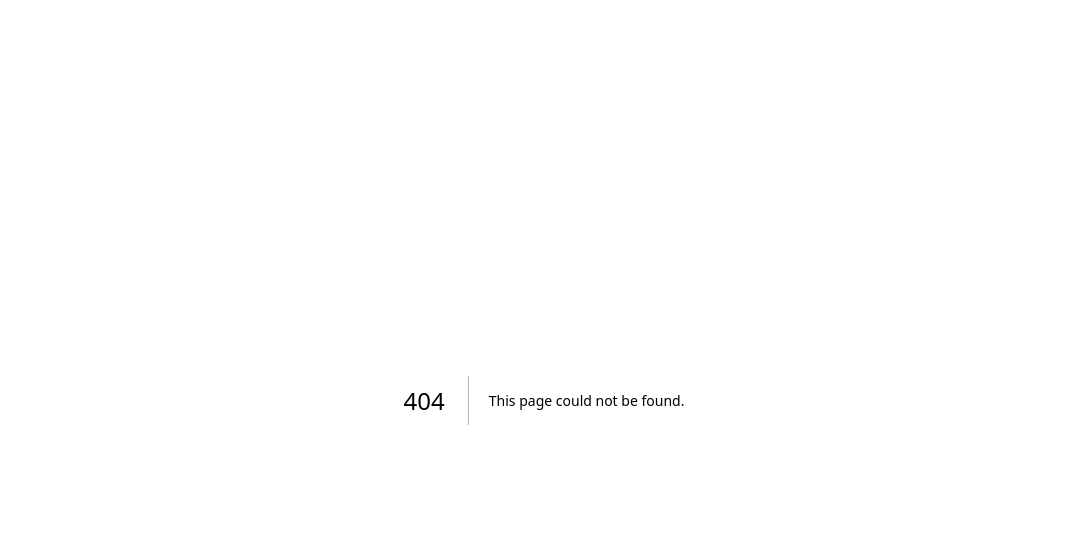
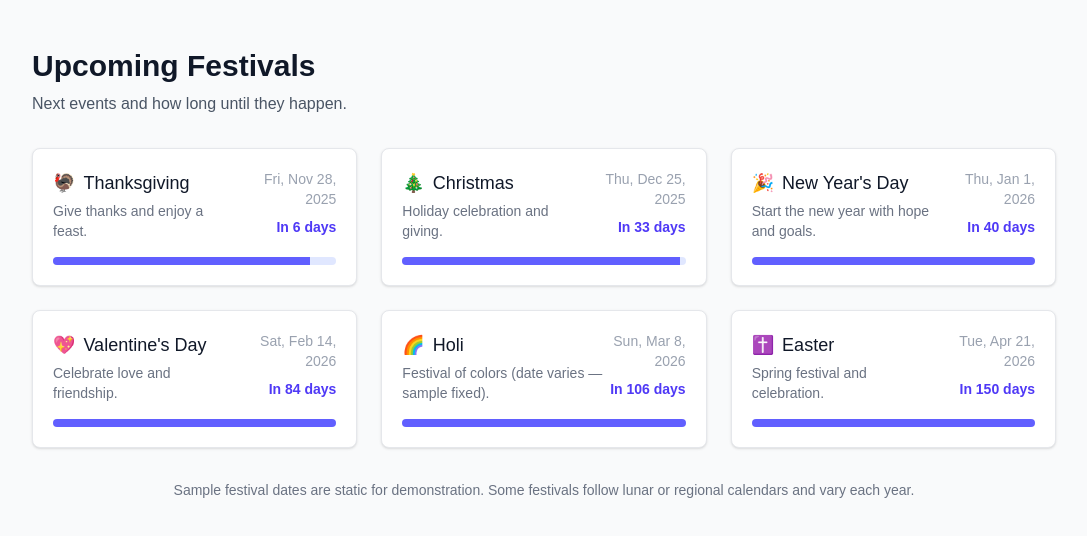
Before and after one commit to rohit2689/ci-cd, a Next.js app: page /newpage in a window 1280 px wide. Before the commit this address had no page. Shown: the top 536 px of the page, without its empty margins (96-1183 px from the left). Built offline with nearby package versions, Linux system fonts and the light colour scheme.

Commit message:
adding to github

```diff
--- /dev/null
+++ b/app/newpage/page.tsx
@@ -0,0 +1,115 @@
+import React from "react";
+
+type Festival = {
+    id: string;
+    name: string;
+    month: number; // 1-12
+    day: number; // 1-31
+    emoji?: string;
+    description?: string;
+};
+
+const FESTIVALS: Festival[] = [
+    { id: "newyear", name: "New Year's Day", month: 1, day: 1, emoji: "🎉", description: "Start the new year with hope and goals." },
+    { id: "valentine", name: "Valentine's Day", month: 2, day: 14, emoji: "💖", description: "Celebrate love and friendship." },
+    { id: "holi", name: "Holi", month: 3, day: 8, emoji: "🌈", description: "Festival of colors (date varies — sample fixed)." },
+    { id: "easter", name: "Easter", month: 4, day: 21, emoji: "✝️", description: "Spring festival and celebration." },
+    { id: "diwali", name: "Diwali", month: 11, day: 1, emoji: "🪔", description: "Festival of lights (date varies — sample fixed)." },
+    { id: "halloween", name: "Halloween", month: 10, day: 31, emoji: "🎃", description: "Spooky costumes and treats." },
+    { id: "thanksgiving", name: "Thanksgiving", month: 11, day: 28, emoji: "🦃", description: "Give thanks and enjoy a feast." },
+    { id: "christmas", name: "Christmas", month: 12, day: 25, emoji: "🎄", description: "Holiday celebration and giving." },
+];
+
+function nextOccurrence(month: number, day: number, from = new Date()): Date {
+    const year = from.getFullYear();
+    const candidate = new Date(year, month - 1, day, 0, 0, 0, 0);
+    if (isSameDate(candidate, from) || candidate >= startOfDay(from)) {
+        // If it's today or later this year => use this year
+        return candidate;
+    }
+    // Otherwise next year
+    return new Date(year + 1, month - 1, day, 0, 0, 0, 0);
+}
+
+function startOfDay(d: Date) {
+    return new Date(d.getFullYear(), d.getMonth(), d.getDate(), 0, 0, 0, 0);
+}
+
+function isSameDate(a: Date, b: Date) {
+    return a.getFullYear() === b.getFullYear() && a.getMonth() === b.getMonth() && a.getDate() === b.getDate();
+}
+
+function formatDate(d: Date) {
+    return d.toLocaleDateString(undefined, { weekday: "short", month: "short", day: "numeric", year: "numeric" });
+}
+
+export default function Page() {
+    const now = new Date();
+
+    const upcoming = FESTIVALS.map((f) => {
+        const date = nextOccurrence(f.month, f.day, now);
+        const msPerDay = 1000 * 60 * 60 * 24;
+        const diffMs = startOfDay(date).getTime() - startOfDay(now).getTime();
+        const daysLeft = Math.round(diffMs / msPerDay);
+        return { ...f, nextDate: date, daysLeft };
+    })
+        .sort((a, b) => a.nextDate.getTime() - b.nextDate.getTime())
+        .slice(0, 6);
+
+    return (
+        <main className="min-h-screen bg-gray-50 dark:bg-gray-900 py-12 px-4">
+            <div className="max-w-5xl mx-auto">
+                <header className="mb-8">
+                    <h1 className="text-3xl font-semibold text-gray-900 dark:text-gray-100">Upcoming Festivals</h1>
+                    <p className="mt-2 text-gray-600 dark:text-gray-300">Next events and how long until they happen.</p>
+                </header>
+
+                <section className="grid gap-6 grid-cols-1 sm:grid-cols-2 lg:grid-cols-3">
+                    {upcoming.map((f) => (
+                        <article
+                            key={f.id}
+                            className="flex flex-col justify-between bg-white dark:bg-gray-800 border border-gray-200 dark:border-gray-700 rounded-lg p-5 shadow-sm"
+                        >
+                            <div>
+                                <div className="flex items-start justify-between">
+                                    <div>
+                                        <h2 className="text-lg font-medium text-gray-900 dark:text-gray-100">
+                                            <span className="mr-2">{f.emoji}</span>
+                                            {f.name}
+                                        </h2>
+                                        <p className="mt-1 text-sm text-gray-500 dark:text-gray-300">{f.description}</p>
+                                    </div>
+                                    <div className="text-right">
+                                        <p className="text-sm text-gray-400">{formatDate(f.nextDate)}</p>
+                                        <p className="mt-2 text-sm font-semibold text-indigo-600 dark:text-indigo-400">
+                                            {f.daysLeft <= 0 ? "Today" : f.daysLeft === 1 ? "In 1 day" : `In ${f.daysLeft} days`}
+                                        </p>
+                                    </div>
+                                </div>
+                            </div>
+
+                            <div className="mt-4">
+                                <div className="w-full h-2 bg-indigo-100 dark:bg-indigo-900 rounded-full overflow-hidden">
+                                    {/* visual progress toward the event within the year */}
+                                    {(() => {
+                                        const start = new Date(now.getFullYear(), 0, 1).getTime();
+                                        const end = new Date(now.getFullYear() + 1, 0, 1).getTime();
+                                        const progress = Math.min(
+                                            100,
+                                            Math.max(0, ((startOfDay(f.nextDate).getTime() - start) / (end - start)) * 100)
+                                        );
+                                        return <div style={{ width: `${progress}%` }} className="h-2 bg-indigo-500" />;
+                                    })()}
+                                </div>
+                            </div>
+                        </article>
+                    ))}
+                </section>
+
+                <footer className="mt-8 text-center text-sm text-gray-500 dark:text-gray-400">
+                    Sample festival dates are static for demonstration. Some festivals follow lunar or regional calendars and vary each year.
+                </footer>
+            </div>
+        </main>
+    );
+}
```
